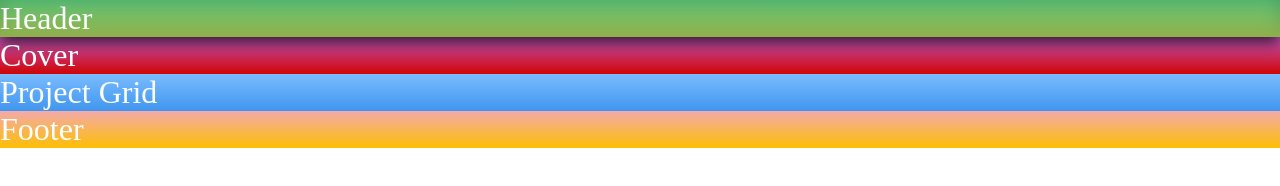
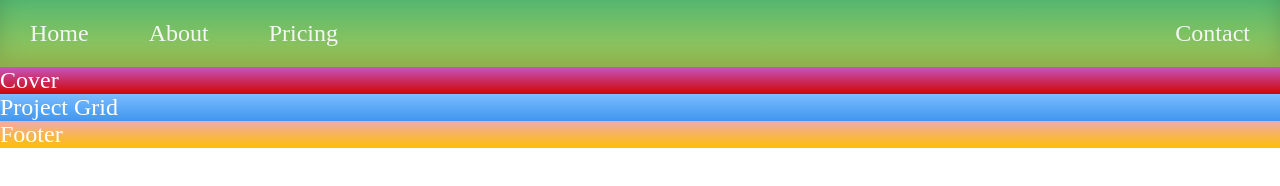
Before and after one commit to jeffreyxmonteiro/responsive-template, a plain HTML site: page index.html in a window 1280 px wide. Drawn offline with Linux system fonts and the light colour scheme.

Commit message:
Updated initial styling for nav-bar.

```diff
--- a/index.html
+++ b/index.html
@@ -5,9 +5,16 @@
   <link rel="stylesheet" type="text/css" href="./style.css">
 </head>
 <body>
-  <div class="header-container">
-    <div class="zone green">Header</div>
-  </div>
+  <nav class="zone green">
+    <ul class="main-nav-items">
+      <li><a href="#">Home</a></li>
+      <li><a href="#">About</a></li>
+      <li><a href="#">Pricing</a></li>
+      <li class="push-right"><a href="#">Contact</a></li>
+    </ul>
+  </nav>
+
+
 
     <div class="zone red">Cover</div>
     <div class="zone blue">Project Grid</div>
--- a/style.css
+++ b/style.css
@@ -1,16 +1,38 @@
-*, body {
-  margin: 0;
+body {
+  margin: auto 0;
+  font-size: 20px;
 }
 
-.header-container {
-  display: grid;
-  grid-template-columns: auto;
+/* --- MAIN NAV BEGIN --- */
+
+.main-nav-items {
+  display: flex;
+  list-style: none;
+  margin: 0;
+  padding: 0;
 }
+
+.main-nav-items li {
+  padding: 20px 30px;
+}
+
+.main-nav-items a {
+  color: #f5f5f5;
+  text-decoration: none;
+  font-size: 100%;
+}
+
+.push-right {
+  margin-left: auto;
+}
+
+/* --- MAIN NAV END --- */
+
 
 .zone {
     cursor:pointer;
     color:#FFF;
-    font-size:2em;
+    font-size: 120%;
     transition: all 0.3s linear;
 }
 
```
